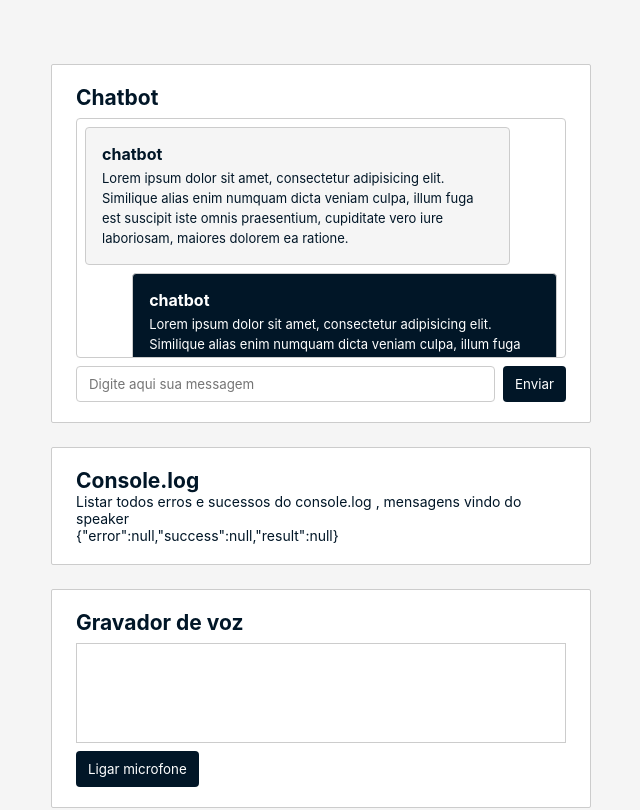
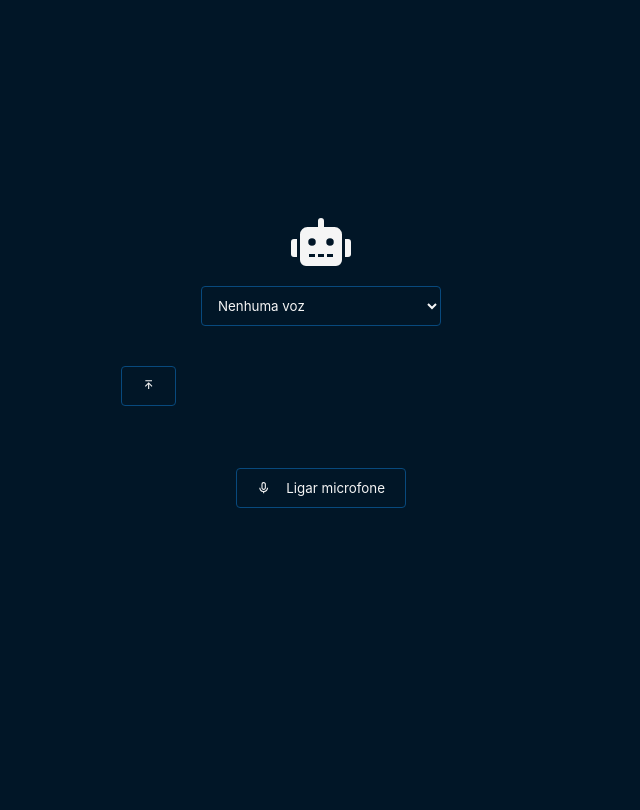
Before and after one commit to marcosambrosio555/chatbot-client, a React (Vite) app: page / in a window 1280 px wide. Shown: the top 810 px of the page, without its empty margins (319-959 px from the left). Built offline with nearby package versions, Linux system fonts and the light colour scheme.

Commit message:
first version chatbot

```diff
--- a/package.json
+++ b/package.json
@@ -11,6 +11,7 @@
   },
   "dependencies": {
     "axios": "^1.7.7",
+    "openai": "^4.77.0",
     "react": "^18.3.1",
     "react-dom": "^18.3.1",
     "react-icons": "^5.3.0",
--- a/src/App.css
+++ b/src/App.css
@@ -6,16 +6,23 @@
     font-family: JetBrainsMono, Inter, sans-serif;
 }
 
+:root {
+    --background-color: #011627;
+    --text-color: #f5f5f5;
+    --success-color: #12ea7b;
+    --secondary-color: #08497d;
+}
+
 html {
     font-size: 62.5%;
 }
 
 body {
-    margin-block: 5%;
-    background-color: #f5f5f5;
-    color: #011627;
+    background-color: var(--background-color);
+    color: var(--text-color);
     font-size: 1.4rem;
 }
+
 
 .container {
     max-width: 540px;
@@ -24,126 +31,199 @@ body {
 }
 
 .main {
+    height: 90vh;
+    width: 100%;
+    place-content: center;
+}
+
+.main .container {
     display: flex;
     flex-direction: column;
-    gap: 2.4rem;
+    align-items: center;
+    gap: 4rem;
     padding: 0 1.2rem;
 }
 
-section {
-    background-color: #fff;
-    padding: 2rem .4rem;
-    border: 1px solid #ccc;
-    border-radius: .2rem;
-    display: block;
-    max-width: 540px;
-    margin: 0 auto;
+.error-recognition {
+    border-radius: .4rem;
+    border: 1px solid #b42b2b;
+    padding: .8rem 2rem;
+
 }
 
-button {
-    background-color: #011627;
+.error-recognition h3 {
+    font-weight: 500;
+    display: flex;
+    align-items: center;
+    gap: .8rem;
+    color: #b42b2b;
+
+}
+
+.error-recognition svg {
+    font-size: 2rem;
+}
+
+/* Chatbot */
+
+.chatbot {
+    display: flex;
+    flex-direction: column;
+    align-items: center;
+}
+
+.chatbot-icon button {
+    color: var(--text-color);
+    background-color: transparent;
+    font-size: 6rem;
+    transition: .4s ease-out;
+}
+
+.chatbot-icon button.active {
+    animation: animation-color 1s infinite;
+}
+
+.chatbot select {
+    height: 4rem;
+    width: 24rem;
+    border: 1px solid var(--secondary-color);
     border-radius: .4rem;
-    padding: .4rem 1.2rem;
-    color: #fff;
-    height: 3.6rem;
+    background-color: transparent;
+    color: var(--text-color);
+    padding-left: 1.2rem;
     cursor: pointer;
 }
 
-
-
-/* .microfone */
-
-.microfone {
-    width: 100%;
-}
-
-.microfone .container {
-    display: flex;
-    flex-direction: column;
-    gap: .8rem;
+.chatbot option {
+    background-color: var(--background-color);
 }
 
 
-.microfone .text-area {
-    height: 10rem;
-    border: 1px solid #ccc;
-    padding: 1rem;
-    display: block;
+/* Messages */
+
+.btn-messages {
+    background-color: #011627;
+    border: 1px solid #08497d;
+    border-radius: .4rem;
+    padding: .4rem 2rem;
+    color: var(--text-color);
+    height: 4rem;
+    cursor: pointer;
+    transition: .4s ease-out;
+    margin-bottom: .4rem;
 }
 
-
-
-/* Speaker */
-
-.speaker .container {
-    display: flex;
-    flex-direction: column;
-    gap: 1rem;
+.btn-messages:hover {
+    background-color: #08497d;
 }
 
-.speaker select {
-    height: 4rem;
-    border: 1px solid #ccc;
-    border-radius: .4rem;
-    padding: 0 .4rem;
-}
-
-
-
-
-/* Chatbot */
-
-.chatbot .container {
-    display: flex;
-    flex-direction: column;
-    gap: .8rem;
-}
-
-.chatbot form {
-    display: flex;
-    gap: .8rem;
-}
-
-.chatbot form input {
-    flex-grow: 1;
-    height: 3.6rem;
-    border: 1px solid #ccc;
-    border-radius: .4rem;
-    padding: 0 1.2rem;
-
-}
-
-.chatbot .messages {
-    height: 24rem;
-    border: 1px solid #ccc;
+.messages {
+    height: 0;
+    border: 1px solid #08497d;
     padding: .8rem;
-    overflow-y: scroll;
     border-radius: .4rem;
     display: flex;
     flex-direction: column;
     gap: .8rem;
+    transition: .4s ease-out;
+    overflow-y: scroll;
+    opacity: 0;
+    width: 40rem;
 }
 
-.chatbot .messages .message {
-    background-color: #f5f5f5;
-    padding: 1.6rem;
+.messages.show {
+    opacity: 1;
+    height: 32rem;
+    transition: .4s ease-out;
+}
+
+.messages .message {
+    padding: 1.2rem;
     border-radius: .4rem;
     line-height: 2rem;
     font-size: 1.3rem;
     width: 90%;
     display: flex;
     flex-direction: column;
-    border: 1px solid #ccc;
+    border: 1px solid #08497d;
 }
 
-.chatbot .messages .message .name {
+.messages .message .name {
     font-weight: bold;
     margin-bottom: .4rem;
-    font-size: 1.6rem;
+    font-size: 1.4rem;
 }
 
-.chatbot .messages .message.me {
-    background-color: #011627;
+.messages .message.me {
+    background-color: #08497d;
     color: #fff;
     align-self: flex-end;
 }
+
+/* User */
+
+.btn-microfone {
+    display: flex;
+    align-items: center;
+    gap: 1.6rem;
+    background-color: #011627;
+    border: 1px solid #08497d;
+    border-radius: .4rem;
+    padding: .4rem 2rem;
+    color: var(--text-color);
+    height: 4rem;
+    cursor: pointer;
+    transition: .4s ease-out;
+}
+
+.btn-microfone:hover {
+    background-color: #08497d;
+}
+
+.btn-microfone.active {
+    animation: animation-border 1s infinite;
+    border: 1px solid var(--success-color);
+}
+
+.btn-microfone.active:hover {
+    background-color: transparent;
+}
+
+.btn-microfone.active svg {
+    animation: animation-color 1s infinite;
+}
+
+
+
+@keyframes animation-border {
+
+    from {
+        border: 1px solid var(--text-color);
+    }
+
+    to {
+        border: 1px solid var(--success-color);
+        box-shadow: 0px 0px 5px var(--success-color);
+    }
+
+}
+
+@keyframes animation-color {
+
+    from {
+        color: var(--text-color);
+    }
+
+    to {
+        color: var(--success-color);
+    }
+
+}
+
+@media screen and (max-width : 540px) {
+
+    html {
+        font-size: 55%;
+    }
+
+}
--- a/src/App.jsx
+++ b/src/App.jsx
@@ -1,67 +1,36 @@
 import './App.css'
+import { useState, useContext } from 'react'
+
 import { useMicrofone } from './hooks/useMicrofone'
 import { useSpeaker } from './hooks/useSpeaker'
 
+import { FaRobot, FaExclamationTriangle } from 'react-icons/fa'
+import { BiArrowToBottom, BiMicrophone, BiArrowToTop } from 'react-icons/bi'
+
+import { MessagesContext } from './context/MessagesContext'
+
 function App() {
 
-  const microfone = useMicrofone()
-  const { speakText, setSelectedVoice, voicesList } = useSpeaker()
+  const [showMessages, setShowMessages] = useState(false)
 
-  const text = "Olá , eu sou o Max , eu era um rei , mas o sombra veio e sem nada eu fiquei .Quero o meu reino como sempre viveu , mexe o teu corpo como a Lina e eu."
+  const { text, handleMicrofone, listining, recognition } = useMicrofone()
+  const { command, setSelectedVoice, voicesList } = useSpeaker()
 
-  console.log(microfone.state)
+  const { messages, addMessage } = useContext(MessagesContext)
 
   return (
     <main className="main">
 
-      <section className="chatbot">
-        <div className="container">
-          <h2>Chatbot</h2>
-          <div className="messages">
-            <div className="message">
-              <span className="name">chatbot</span>
-              <span className="body">Lorem ipsum dolor sit amet, consectetur adipisicing elit. Similique alias enim numquam dicta veniam culpa, illum fuga est suscipit iste omnis praesentium, cupiditate vero iure laboriosam, maiores dolorem ea ratione.</span>
-            </div>
-            <div className="message me">
-              <span className="name">chatbot</span>
-              <span className="body">Lorem ipsum dolor sit amet, consectetur adipisicing elit. Similique alias enim numquam dicta veniam culpa, illum fuga est suscipit iste omnis praesentium, cupiditate vero iure laboriosam, maiores dolorem ea ratione.</span>
-            </div>
+      <div className="container">
+
+        <div className="chatbot">
+
+          <div className="chatbot-icon">
+            <button className={`${command.isSpeaking && "active"}`}>
+              <FaRobot />
+            </button>
           </div>
-          <form className="form">
-            <input type="text" placeholder='Digite aqui sua messagem' />
-            <button type='submit'>Enviar</button>
-          </form>
-        </div>
-      </section>
-      <section>
-        <div className="container">
-          <h2>Console.log</h2>
-          <p>Listar todos erros e sucessos do console.log , mensagens vindo do speaker</p>
-          <div>
 
-            {JSON.stringify(microfone.state)}
-          </div>
-        </div>
-      </section>
-      <section className='microfone'>
-        <div className="container">
-          <h2>Gravador de voz </h2>
-          <div className='text-area'>
-            {microfone.text}
-          </div>
-          <div>
-            <button onClick={() => microfone.handleMicrofone()}>
-              {microfone.listining ? "Desligar microfone" : "Ligar microfone"}</button>
-          </div>
-        </div>
-      </section>
-
-      <section className="speaker">
-        <div className="container">
-          <h2>Leitor de texto</h2>
-          <div className="text">
-            {text}
-          </div>
           <select name="voices" id="voices" onChange={(e) => {
             console.log(parseInt(e.target.value))
             setSelectedVoice(parseInt(e.target.value))
@@ -76,9 +45,54 @@ function App() {
               <option value="0">Nenhuma voz</option>
             )}
           </select>
-          <button onClick={() => speakText(text)}>Ler texto</button>
+
         </div>
-      </section>
+
+        {!recognition &&
+          <div className="error-recognition">
+            <h3>
+              <FaExclamationTriangle /> {text}
+            </h3>
+          </div>
+        }
+
+        <div>
+
+          <button className='btn-messages' onClick={() => {
+            setShowMessages(!showMessages)
+          }}>
+            {showMessages ? (<BiArrowToBottom />) : (<BiArrowToTop />)}
+          </button>
+
+          <div className={`messages ${showMessages && "show"}`}>
+            {
+
+              messages.map((message, index) => (
+
+                <div key={index} className={`message ${message.role === "user" && "me"}`}>
+                  <span className="name">{message.role === "user" ? "Me" : "Chatbot"}</span>
+                  <span className="body">{message.content}</span>
+                </div>
+
+              ))
+            }
+          </div>
+        </div>
+
+        <div className="user">
+          <button className={`btn-microfone ${listining && "active"}`}
+            onClick={() => {
+              handleMicrofone()
+              console.log("Ativar microfone")
+            }}>
+            <BiMicrophone />
+            {listining ? "Desligar microfone" : "Ligar microfone"}
+          </button>
+        </div>
+
+      </div>
+
+
 
     </main>
   )
--- /dev/null
+++ b/src/context/MessagesContext.jsx
@@ -0,0 +1,18 @@
+import { createContext, useState } from 'react'
+
+export const MessagesContext = createContext()
+
+export const MessagesProvider = ({ children }) => {
+
+    const [messages, setMessages] = useState([])
+
+    function addMessage(message) {
+        setMessages([...messages, message])
+    }
+
+    return (
+        <MessagesContext.Provider value={{ messages, addMessage }}>
+            {children}
+        </MessagesContext.Provider>
+    )
+}
--- a/src/hooks/useMicrofone.jsx
+++ b/src/hooks/useMicrofone.jsx
@@ -1,10 +1,17 @@
-import { useState } from "react"
+import { useState, useContext } from "react"
+import { useOpenIA } from "./useOpenIA"
+
+import { MessagesContext } from '../context/MessagesContext'
+
 
 export function useMicrofone() {
 
+    const { addMessage } = useContext(MessagesContext)
+
     const [listining, setListining] = useState(false)
-    const [state, setState] = useState({ error: null, success: null, result: null })
     const [text, setText] = useState("")
+
+    const { getChatResponse } = useOpenIA()
 
     const speechRecognition = window.SpeechRecognition
         || window.webkitSpeechRecognition
@@ -15,8 +22,6 @@ export function useMicrofone() {
         setText("Speech Recognition is not found!")
         return null
     }
-
-
 
     recognition.onstart = () => {
         setListining(true)
@@ -29,33 +34,30 @@ export function useMicrofone() {
 
     recognition.onerror = (e) => {
         console.log("error : ", e)
-        setState({ ...state, error: e.error })
-        console.log(state)
     }
 
     recognition.onresult = (e) => {
         recognition.lang = "pt_BR"
-        setText(e.results[0][0].transcript)
         console.log(e.results[0][0].transcript)
         console.log("Transcrevendo")
-        setState({ ...state, success: e, result: e.results[0][0].transcript })
+        setText(e.results[0][0].transcript)
+        getChatResponse(text)
+        addMessage({
+            role: "user",
+            content: text
+        })
     }
 
     function handleMicrofone() {
-        if (!recognition) {
-            return
-        }
-        listining ? recognition.stop() :
-            recognition.start()
+        if (!recognition) return
+        listining ? recognition.stop() : recognition.start()
     }
-
 
     return {
         recognition,
         text,
         listining,
         handleMicrofone,
-        state
     }
 
 }
--- /dev/null
+++ b/src/hooks/useOpenIA.jsx
@@ -0,0 +1,31 @@
+import axios from 'axios';
+import { useSpeaker } from './useSpeaker';
+
+import { MessagesContext } from '../context/MessagesContext'
+import { useContext } from 'react';
+
+export function useOpenIA() {
+
+    const { addMessage } = useContext(MessagesContext)
+
+    const { command } = useSpeaker()
+
+    async function getChatResponse(prompt) {
+        try {
+            const res = await axios.post('http://localhost:4440/api/chat', { prompt });
+            const data = await res.data;
+            command.speakText(data.response.content);
+            console.log(data.response)
+            addMessage(data.response)
+            return data.response;
+        } catch (error) {
+            console.error('Erro:', error);
+            return 'Erro ao se comunicar com o servidor.';
+        }
+    }
+
+    return {
+        getChatResponse,
+    }
+
+}
--- a/src/hooks/useSpeaker.jsx
+++ b/src/hooks/useSpeaker.jsx
@@ -1,38 +1,60 @@
-import { useState } from "react"
+import { useEffect, useState } from "react"
 
 export function useSpeaker() {
 
     const [voicesList, SetVoicesList] = useState([]);
     const [selectedVoice, setSelectedVoice] = useState(0)
+    const [isSpeaking, setIsSpeaking] = useState(false)
 
     window.speechSynthesis.addEventListener("voiceschanged", () => {
         SetVoicesList([...window.speechSynthesis.getVoices()])
-        //console.log(voicesList)
     })
 
+    useEffect(() => {
+        SetVoicesList([...window.speechSynthesis.getVoices()])
+    }, [])
+
     function speakText(text) {
+        console.log(text)
         if (text) {
-            console.log("Falar")
             const ut = new SpeechSynthesisUtterance(text)
             ut.voice = voicesList[selectedVoice]
-            // ut.voice = {
-            //     default: false,
-            //     lang: "pt-BR",
-            //     localService: false,
-            //     name: "Google português do Brasil",
-            //     voiceURI: "Google português do Brasil"
-            // }
-            console.log(voicesList)
-            console.log(ut.voice)
             window.speechSynthesis.speak(ut)
         }
+    }
+
+    function stopSpeak() {
+        window.speechSynthesis.cancel()
+    }
+
+    function pauseSpeak() {
+        window.speechSynthesis.pause()
+    }
+
+    function continueSpeak() {
+        window.speechSynthesis.resume()
+    }
+
+    useEffect(() => {
+        updateSpeaking()
+    }, [])
+
+    function updateSpeaking() {
+        setIsSpeaking(window.speechSynthesis.speaking)
+        requestAnimationFrame(updateSpeaking)
     }
 
     return {
         voicesList,
         selectedVoice,
         setSelectedVoice,
-        speakText
+        command: {
+            speakText,
+            stopSpeak,
+            pauseSpeak,
+            continueSpeak,
+            isSpeaking
+        }
     }
 
 }
--- a/src/main.jsx
+++ b/src/main.jsx
@@ -3,8 +3,12 @@ import ReactDOM from 'react-dom/client'
 import './index.css'
 import App from './App'
 
+import { MessagesProvider } from './context/MessagesContext'
+
 ReactDOM.createRoot(document.getElementById('root')).render(
   <React.StrictMode>
-    <App />
+    <MessagesProvider>
+      <App />
+    </MessagesProvider>
   </React.StrictMode>,
 )
```
Also changed, not shown: 1 other file (tests, documents, lock files or other folders).
